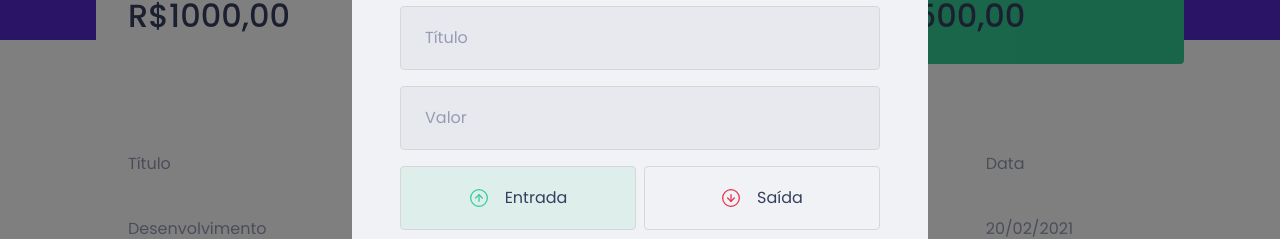
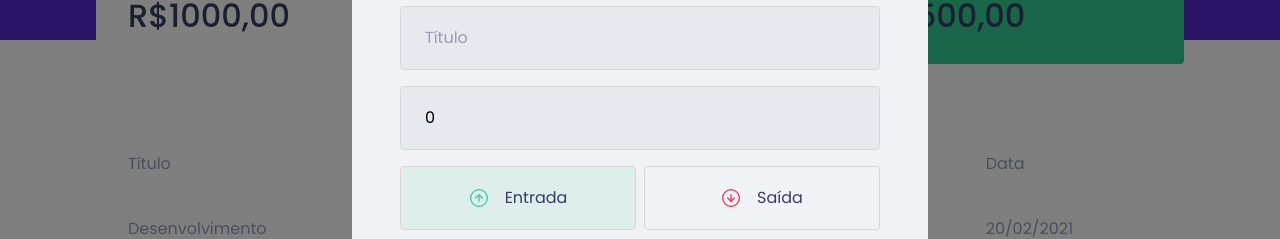
Before and after one commit to alexbruno10/dtmoney, a React (Create React App) app: page / in a window 1280 px wide. Both pictures are taken after a click on the button "Nova Transação". Shown: the part 232-471 px from the top of the page. Built offline with nearby package versions, Linux system fonts and the light colour scheme; no server answers; what miragejs would draw is missing.

Commit message:
Recuperando dados dos input e armazenando nos estados

```diff
--- a/src/components/NewTransactionModal/index.tsx
+++ b/src/components/NewTransactionModal/index.tsx
@@ -3,7 +3,7 @@
 import incomeImg from '../../assets/income.svg'
 import outcomeImg from '../../assets/outcome.svg'
 import closeImg from '../../assets/close.svg'
-import {useState} from 'react';
+import {FormEvent, useState} from 'react';
 
 interface NewTransactionModalProps {
     isOpen: boolean;
@@ -12,8 +12,16 @@
 
 
 export default function NewTransactionModal({isOpen, onRequestClose} : NewTransactionModalProps){
+    const [title, setTitle] = useState('');
+    const [value, setValue] = useState(0);
+    const [category, setCategory] = useState('');
     const [type, setType] = useState('deposit');
 
+    function handleCreateNewTransaction(event: FormEvent) {
+        event.preventDefault();
+
+        console.log(title, value, category, type);
+    }
 
     return (
         <Modal
@@ -26,18 +34,22 @@
                 <img src={closeImg} alt="Fechar" />
             </button>
 
-            <Container>
+            <Container onSubmit={handleCreateNewTransaction}>
 
             <h2>Cadastrar Transação</h2>
 
             <input
             placeholder="Título"
+            value={title}
+            onChange={event => setTitle(event.target.value)}
             />
 
 
             <input
             type="number"
             placeholder="Valor"
+            value={value}
+            onChange={event => setValue(Number(event.target.value))}
             />
 
             <TransactionTypeContainer>
@@ -66,6 +78,8 @@
 
             <input
             placeholder="Categoria"
+            value={category}
+            onChange={event => setCategory(event.target.value)}
             />
 
             <button type="submit">
```
